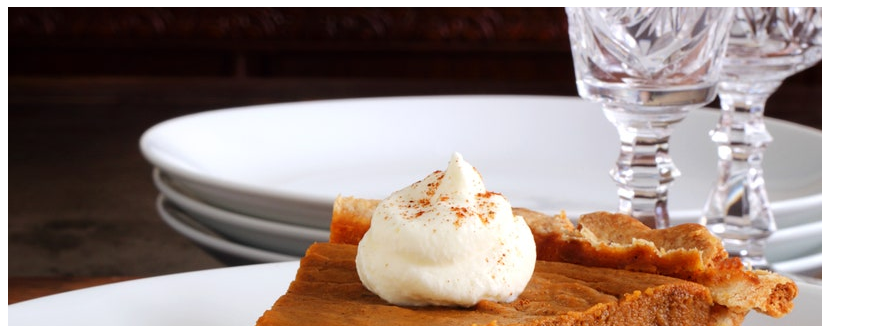
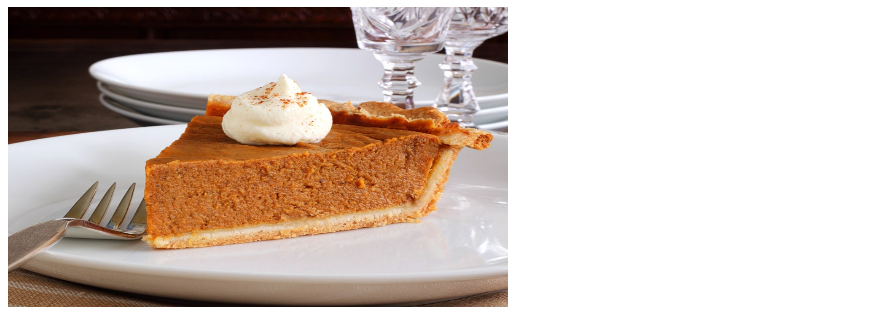
Before and after one commit to Kwaleyela-Ikafa/Odin-recipes, a plain HTML site: page Pumpkin_pie.html in a window 1280 px wide. Shown: the part 73-399 px from the top of the page, without its empty margins (0-877 px from the left). Drawn offline with Linux system fonts and the light colour scheme.

Commit message:
Update Pumpkin_pie.html

```diff
--- a/Pumpkin_pie.html
+++ b/Pumpkin_pie.html
@@ -8,7 +8,7 @@
 </head>
 <body>
     <h1>Pumpkin Pie Recipe</h1>
-    <img src="pumpkin-pie.jpg" alt="Sliced pumpkin pie cake">
+    <img width="500" height="300" src="pumpkin-pie.jpg" alt="Sliced pumpkin pie cake">
     <h1>Perfect Pumpkin Pie</h1>
     <p>This pumpkin pie recipe is by <strong>EAGLE BRAND</strong> <br>
     It's the perfect traditional desert to end a Thanksgiving feast,
```
